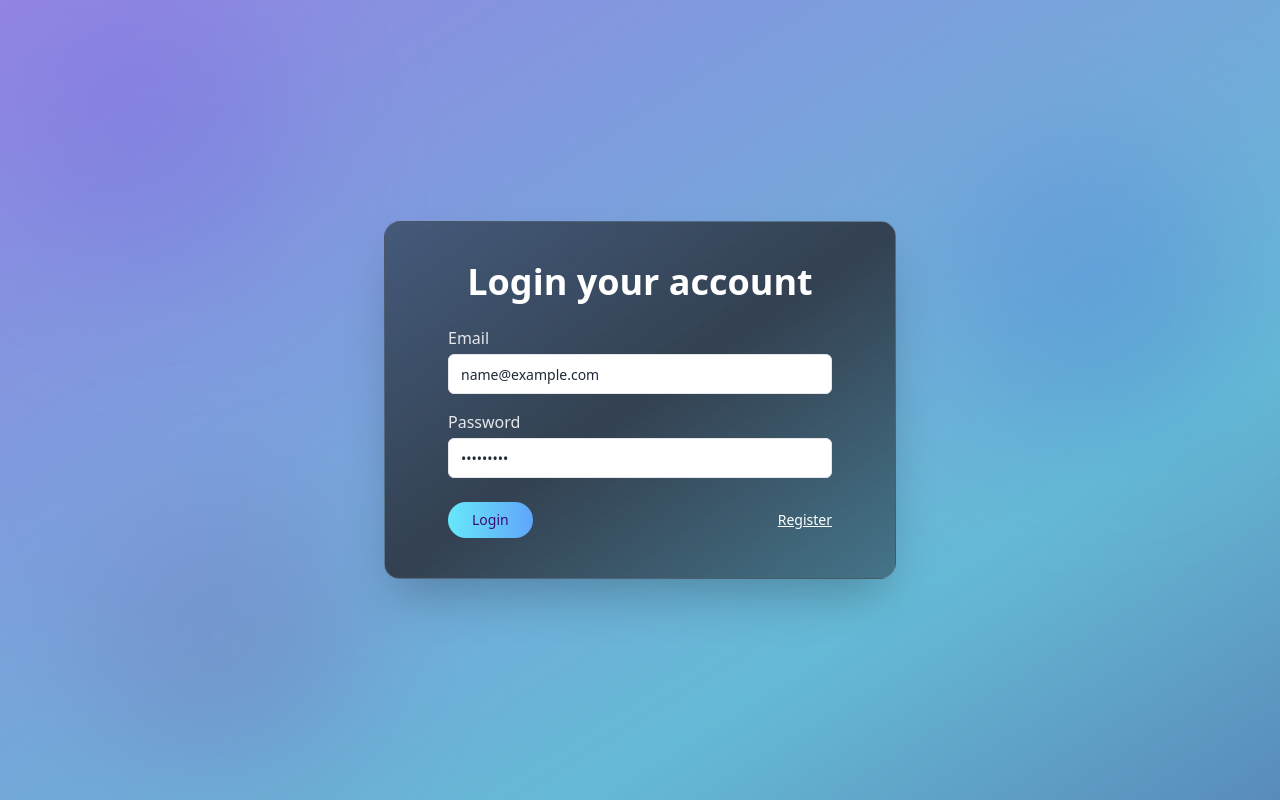
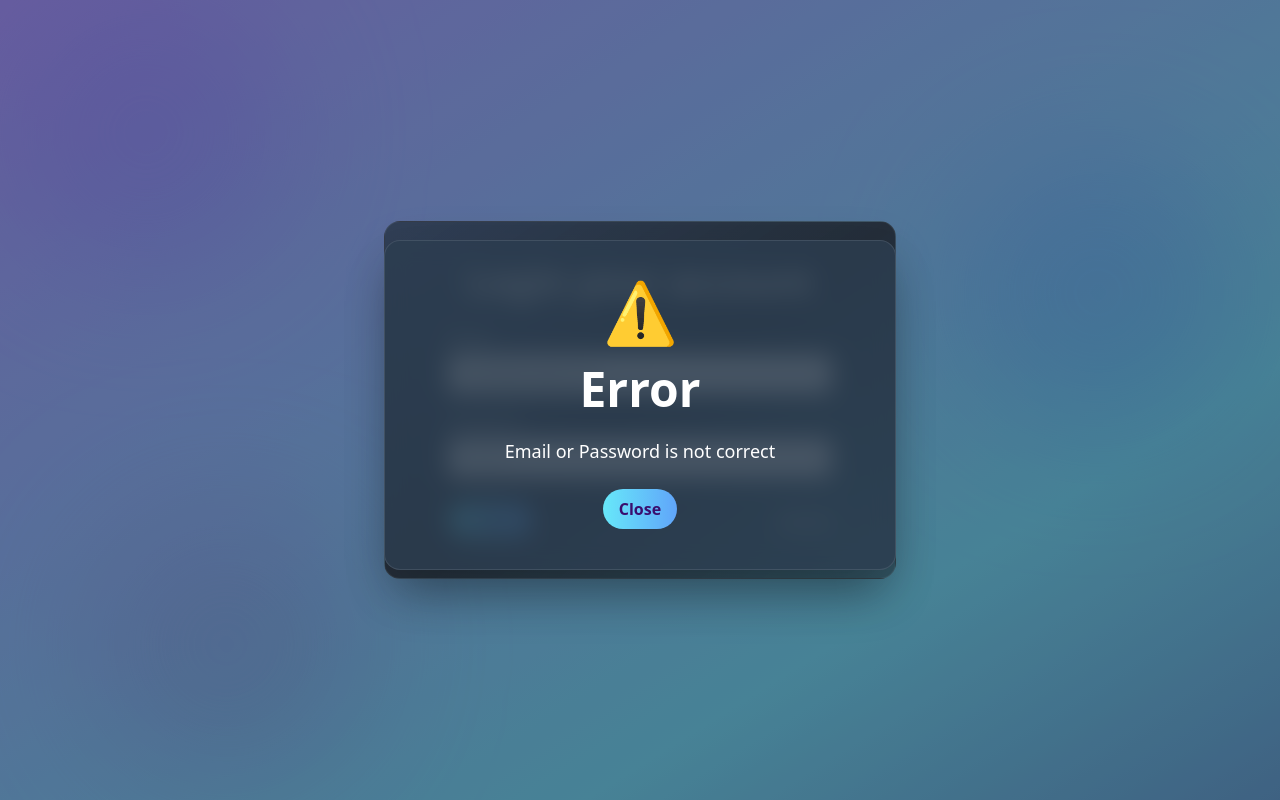
Before and after one commit to Wadhwa27/ReactDocument, a React (Vite) app: page /login in a window 1280 px wide. Both pictures are taken after typing "name@example.com", "Sample123" into the empty fields and a click on the button "Login". Built offline with nearby package versions, Linux system fonts and the light colour scheme.

Commit message:
authentication done

```diff
--- a/src/App.tsx
+++ b/src/App.tsx
@@ -1,7 +1,8 @@
-import { Navigate, Outlet, Route, Routes } from "react-router-dom";
+import { Route, Routes } from "react-router-dom";
 import Login from "./pages/Login";
 import Home from "./pages/Home";
 import SignUp from "./pages/SignUp";
+import PrivateRoute from "./components/PrivateRoute";
 
 // import { getActiveUser } from "./LocalStorage";
 import HomePage from "./components/HomePage";
@@ -13,16 +14,12 @@ function App() {
         <Route path="/login" element={<Login />} />
         <Route path="/signup" element={<SignUp />} />
         {/* <Route path="/" element={<PrivateRoute />} /> */}
-        <Route path="/" element={<Home />} />
+        <Route element={<PrivateRoute />}>
+          <Route path="/home" element={<Home />} />
+        </Route>
       </Routes>
     </>
   );
 }
-// const PrivateRoute = () => {
-//   const activeUser = getActiveUser();
-//   if (activeUser == null) {
-//     return <Navigate to="/login" />;
-//   }
-//   return <Outlet />;
-// };
+
 export default App;
--- a/src/components/Dialog.tsx
+++ b/src/components/Dialog.tsx
@@ -1,13 +1,15 @@
 import { useRef, forwardRef, useImperativeHandle } from "react";
 type DialogProp = {
   message: string;
+  type: "error" | "success";
 };
 export type DialogHandle = {
   open: () => void;
   close: () => void;
 };
 
-const Dialog = forwardRef<DialogHandle, DialogProp>(({ message }, ref) => {
+const Dialog = forwardRef<DialogHandle, DialogProp>(
+  ({ message, type = "error" }, ref) => {
     const dialogRef = useRef<HTMLDialogElement>(null);
     useImperativeHandle(ref, () => ({
       open: () => {
@@ -22,6 +24,10 @@ const Dialog = forwardRef<DialogHandle, DialogProp>(({ message }, ref) => {
     function handleClose() {
       // document.body.classList.remove("dialog-open");
     }
+    const isError = type === "error";
+    const icon = isError ? "⚠️" : "✅";
+    const title = isError ? "Error" : "Success";
+
     return (
       <dialog
         ref={dialogRef}
@@ -36,10 +42,10 @@ const Dialog = forwardRef<DialogHandle, DialogProp>(({ message }, ref) => {
           shadow-2xl backdrop-blur-md border border-white/10 text-white"
         >
           {/* Error Icon */}
-        <div className="text-red-400 text-8xl md:text-6xl mb-4">⚠️</div>
+          <div className=" text-8xl md:text-6xl mb-4">{icon}</div>
 
           {/* Title */}
-        <h2 className="text-2xl md:text-5xl font-semibold">Error</h2>
+          <h2 className="text-2xl md:text-5xl font-semibold">{title}</h2>
 
           {/* Message */}
           <p className="text-base md:text-lg font-medium">{message}</p>
@@ -47,15 +53,26 @@ const Dialog = forwardRef<DialogHandle, DialogProp>(({ message }, ref) => {
           {/* Close Button */}
           <form method="dialog" className="mt-6">
             <button
+              type="submit"
+              onClick={(event) => {
+                if (!isError) {
+                  event.preventDefault();
+                  window.location.href = "/login";
+                }
+              }}
               className="bg-gradient-to-r from-cyan-300 to-blue-400 text-[#3a0e6e]
               py-2 px-4 text-sm md:text-base rounded-full hover:bg-[#50376d]
               font-semibold transition w-full sm:w-auto"
             >
-            Close
+              {isError ? "Close" : "Login"}
             </button>
           </form>
         </div>
       </dialog>
     );
-});
+  }
+);
 export default Dialog;
+
+// 1. change in the url and so that no onelogin
+// if user clicked then login page come
--- /dev/null
+++ b/src/components/PrivateRoute.tsx
@@ -0,0 +1,7 @@
+import { Navigate, Outlet } from "react-router-dom";
+import { getActiveUser } from "../LocalStorage";
+export default function PrivateRoute() {
+  const ActiveUser = getActiveUser();
+  console.log("Active User", ActiveUser);
+  return ActiveUser ? <Outlet /> : <Navigate to="/" replace />;
+}
--- a/src/pages/Home.tsx
+++ b/src/pages/Home.tsx
@@ -17,7 +17,7 @@ export default function Home() {
   }, []);
   function handleLogOut() {
     deleteActiveUser();
-    navigate("/login");
+    navigate("/");
   }
 
   return (
--- a/src/pages/Login.tsx
+++ b/src/pages/Login.tsx
@@ -1,6 +1,7 @@
-import { useState } from "react";
+import { useState, useRef } from "react";
 import { Link, useNavigate } from "react-router-dom";
 import { getUser, updateActiveUser } from "../LocalStorage";
+import Dialog, { type DialogHandle } from "../components/Dialog";
 
 interface LoginModel {
   email: string;
@@ -11,6 +12,9 @@ export default function Login() {
     email: "",
     password: "",
   });
+  const [message, setMessage] = useState<string>("");
+  const dialog = useRef<DialogHandle>(null);
+  const typeRef = useRef<"error" | "success">("error");
   const navigate = useNavigate();
   function handleChange(event: React.ChangeEvent<HTMLInputElement>) {
     const id = event.target.id;
@@ -23,16 +27,20 @@ export default function Login() {
   function handleSubmit(event: React.FormEvent<HTMLFormElement>) {
     event.preventDefault();
     if (data.email == "" || data.password == "") {
-      alert("Please fill the form");
+      typeRef.current = "error";
+      setMessage("Please fill the form");
+      dialog.current?.open();
       return;
     }
     const user = getUser(data.email, data.password);
     if (user == null) {
-      alert("Email  or Password is not correct");
+      typeRef.current = "error";
+      setMessage("Email  or Password is not correct");
+      dialog.current?.open();
       return;
     }
     updateActiveUser(data);
-    navigate("/");
+    navigate("/home");
   }
 
   return (
@@ -72,7 +80,7 @@ export default function Login() {
                 type="email"
                 placeholder="Enter your email"
                 className="border w-full h-10 px-3 text-sm text-gray-800 placeholder-gray-400
-    rounded-md focus:outline-none focus:ring-2 focus:ring-purple-600"
+    rounded-md focus:outline-none focus:ring-2 focus:from-cyan-500"
                 value={data.email}
                 onChange={handleChange}
               />
@@ -91,7 +99,7 @@ export default function Login() {
                 type="password"
                 placeholder="Enter your password"
                 className="border w-full h-10 px-3 text-sm text-gray-800 placeholder-gray-400
-    rounded-md focus:outline-none focus:ring-2 focus:ring-purple-600"
+    rounded-md focus:outline-none focus:ring-2 focus:from-cyan-500"
                 value={data.password}
                 onChange={handleChange}
               />
@@ -117,6 +125,7 @@ export default function Login() {
               </div>
             </div>
           </form>
+          <Dialog message={message} type={typeRef.current} ref={dialog} />
         </div>
       </div>
     </>
--- a/src/pages/SignUp.tsx
+++ b/src/pages/SignUp.tsx
@@ -7,7 +7,7 @@ export default function SignUp() {
   const [data, setData] = useState<userData>({ email: "", password: "" });
   const [message, setMessage] = useState<string>("");
   const dialog = useRef<DialogHandle>(null);
-
+  const typeRef = useRef<"error" | "success">("error");
   // const navigate = useNavigate();
   function handleChange(event: React.ChangeEvent<HTMLInputElement>) {
     const id = event.target.id;
@@ -29,28 +29,35 @@ export default function SignUp() {
   function handleSubmit(event: React.FormEvent<HTMLFormElement>) {
     event.preventDefault();
     if (data.password == "" || data.email == "") {
+      typeRef.current = "error";
       setMessage("Please fill the form ");
       dialog.current?.open();
       return;
     }
     if (data.password.trim().length < 6) {
+      typeRef.current = "error";
       setMessage("Please enter a valid password of minimum length 6");
       dialog.current?.open();
       return;
     }
     if (!data.email.includes("@")) {
+      typeRef.current = "error";
       setMessage("Please enter a valid email");
       dialog.current?.open();
       return;
     }
     if (isNewUserExist(data.email)) {
+      typeRef.current = "error";
       setMessage("User already exists");
       dialog.current?.open();
       return;
     }
     addNewUser(data);
     resetData();
+    typeRef.current = "success";
     setMessage("User created. Click on Login");
+    dialog.current?.open();
+    console.log("type.ref :", typeRef.current);
   }
 
   return (
@@ -89,7 +96,7 @@ export default function SignUp() {
               type="email"
               placeholder="Enter your email"
               className="border w-full h-10 px-3 text-sm text-gray-800 placeholder-gray-400
-    rounded-md focus:outline-none focus:ring-2 focus:ring-purple-600"
+    rounded-md focus:outline-none focus:ring-2 focus:from-cyan-500"
               value={data.email}
               onChange={handleChange}
             />
@@ -108,7 +115,7 @@ export default function SignUp() {
               type="password"
               placeholder="Enter your password"
               className="border w-full h-10 px-3 text-sm text-gray-800 placeholder-gray-400
-    rounded-md focus:outline-none focus:ring-2 focus:ring-purple-600"
+    rounded-md focus:outline-none focus:ring-2 focus:from-cyan-500"
               value={data.password}
               onChange={handleChange}
             />
@@ -125,11 +132,11 @@ export default function SignUp() {
                 Register
               </button>
 
-              {message && (
+              {/* {message && (
                 <p className="text-sm text-white text-center sm:text-left">
                   {message}
                 </p>
-              )}
+              )} */}
 
               <Link
                 to="/login"
@@ -140,7 +147,7 @@ export default function SignUp() {
             </div>
           </div>
         </form>
-        <Dialog message={message} ref={dialog} />
+        <Dialog message={message} type={typeRef.current} ref={dialog} />
       </div>
     </div>
   );
```
Lines whose indentation alone changed are shown as unchanged.
